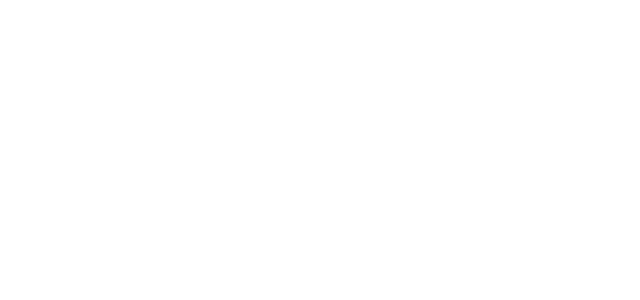
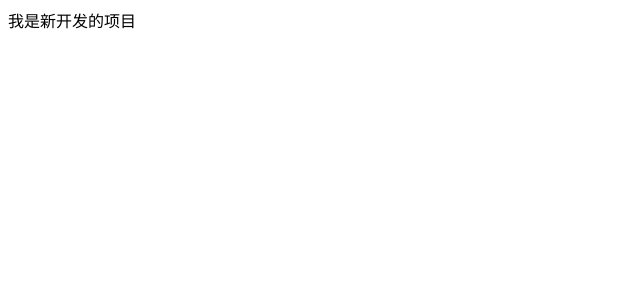
Before and after one commit to guichch/supermall, a Vue app: page / in a window 1280 px wide. Shown: the top 300 px of the page, without its empty margins (0-640 px from the left). Built offline with nearby package versions, Linux system fonts and the light colour scheme.

Commit message:
'20210120'

```diff
--- a/src/App.vue
+++ b/src/App.vue
@@ -1,6 +1,6 @@
 <template>
   <div id="app">
-
+    我是新开发的项目
   </div>
 </template>
 
```
